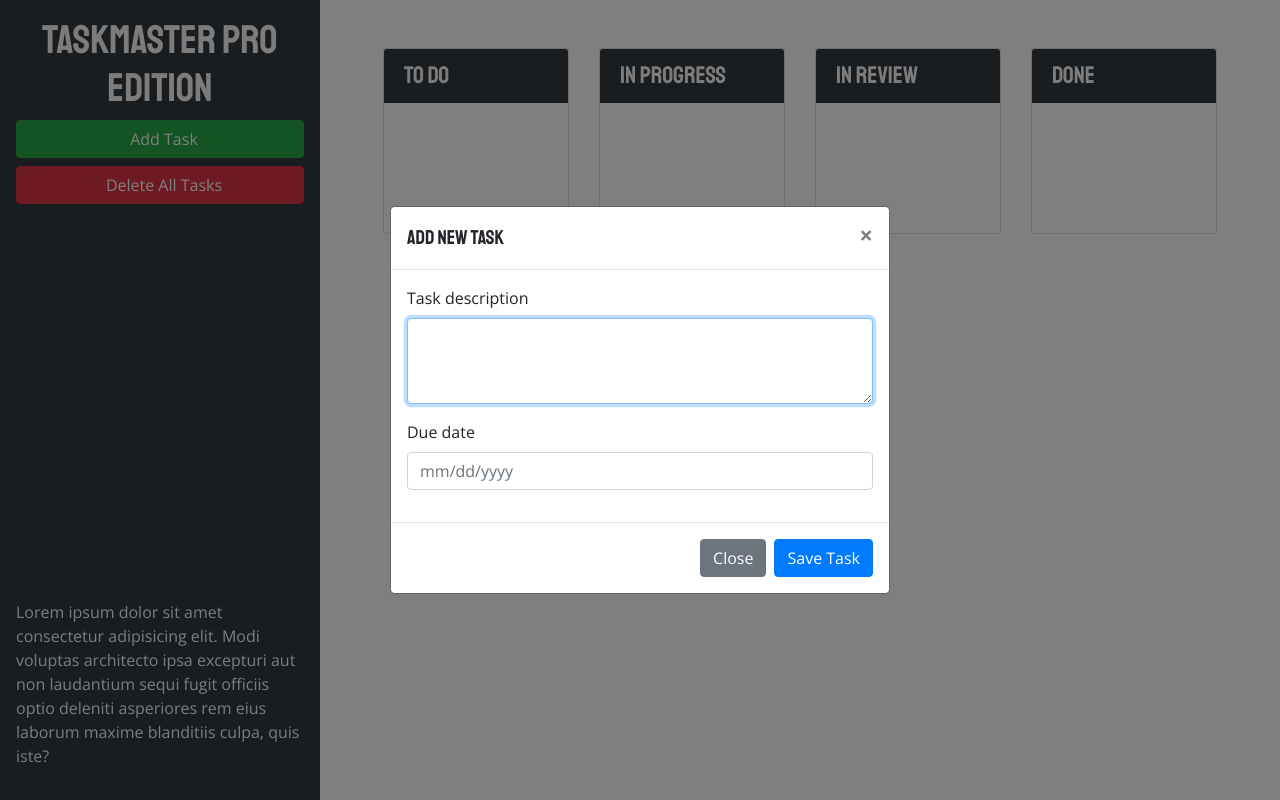
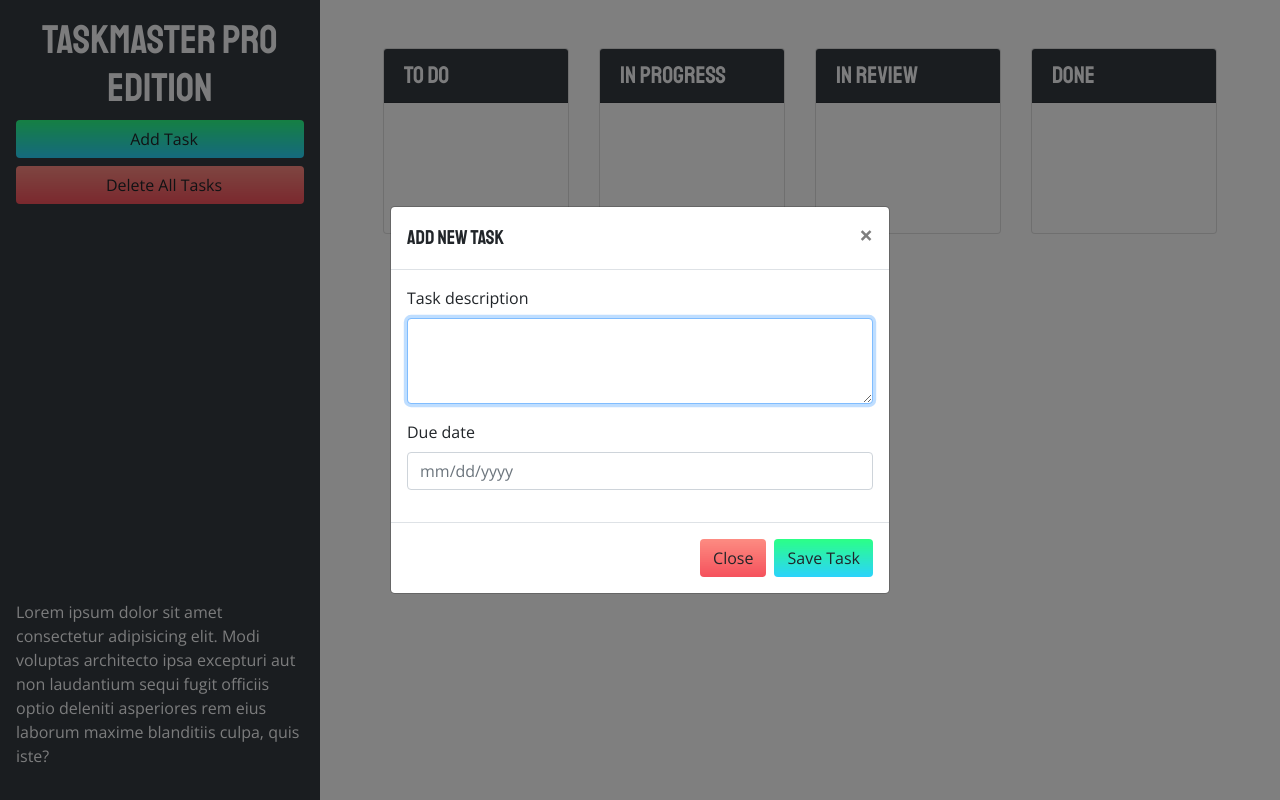
Before and after one commit to Ondayko14/taskmaster-pro, a plain HTML site: page index.html in a window 1280 px wide. Both pictures are taken after a click on the button "Add Task". Drawn offline with nearby package versions, Linux system fonts and the light colour scheme; a web font is replaced by a local one.

Commit message:
Added more custom styling to buttons

```diff
--- a/assets/css/style.css
+++ b/assets/css/style.css
@@ -41,3 +41,23 @@ ul.list-group {
 .bottom-trash-active {
   background-color: rgba(234,0,39,1);
 }
+
+.btn-add, .btn-save {
+  background-color: #fA8BFF;
+  background-image: linear-gradient(45deg, #FA8BFF 0%, #2BD2FF 52%, #2BFF88 90%);
+  transition: all .5s ease-out;
+  background-size: 1px 100px;
+  background-position: 0 -10px;
+}
+
+.btn-close, .btn-delete {
+  background-color: #EA0028;
+  background-image: linear-gradient(180deg, #FF9A8B 0%, #EA0028 100%);
+  transition: all .5s ease-out;
+  background-size: 1px 100px;
+  background-position: 0 -10px;
+}
+
+.btn-add:hover, .btn-save:hover, .btn-close:hover, .btn-delete:hover {
+  background-position: 1px -50px;
+}
--- a/assets/js/script.js
+++ b/assets/js/script.js
@@ -271,7 +271,7 @@ $("#task-form-modal").on("shown.bs.modal", function() {
 });
 
 // save button in modal was clicked
-$("#task-form-modal .btn-primary").click(function() {
+$("#task-form-modal .btn-save").click(function() {
   // get form values
   var taskText = $("#modalTaskDescription").val();
   var taskDate = $("#modalDueDate").val();
--- a/index.html
+++ b/index.html
@@ -24,10 +24,10 @@
         <span class="oi oi-task d-inline d-lg-none"></span>
         Taskmaster Pro Edition
       </h1>
-      <button id="create-task" class="btn btn-block btn-success" data-toggle="modal" data-target="#task-form-modal">
+      <button id="create-task" class="btn btn-block btn-add" data-toggle="modal" data-target="#task-form-modal">
         <span class="oi oi-plus mr-2"></span>Add Task
       </button>
-      <button id="remove-tasks" class="btn btn-block btn-danger">
+      <button id="remove-tasks" class="btn btn-block btn-delete">
         <span class="oi oi-trash mr-2"></span>Delete All Tasks
       </button>
       <span class="oi oi-task display-1 text-center mb-2 d-none d-lg-block mt-auto"></span>
@@ -104,8 +104,8 @@
           </form>
         </div>
         <div class="modal-footer">
-          <button type="button" class="btn btn-secondary" data-dismiss="modal">Close</button>
-          <button type="button" class="btn btn-primary">Save Task</button>
+          <button type="button" class="btn btn-close" data-dismiss="modal">Close</button>
+          <button type="button" class="btn btn-save">Save Task</button>
         </div>
       </div>
     </div>
```
